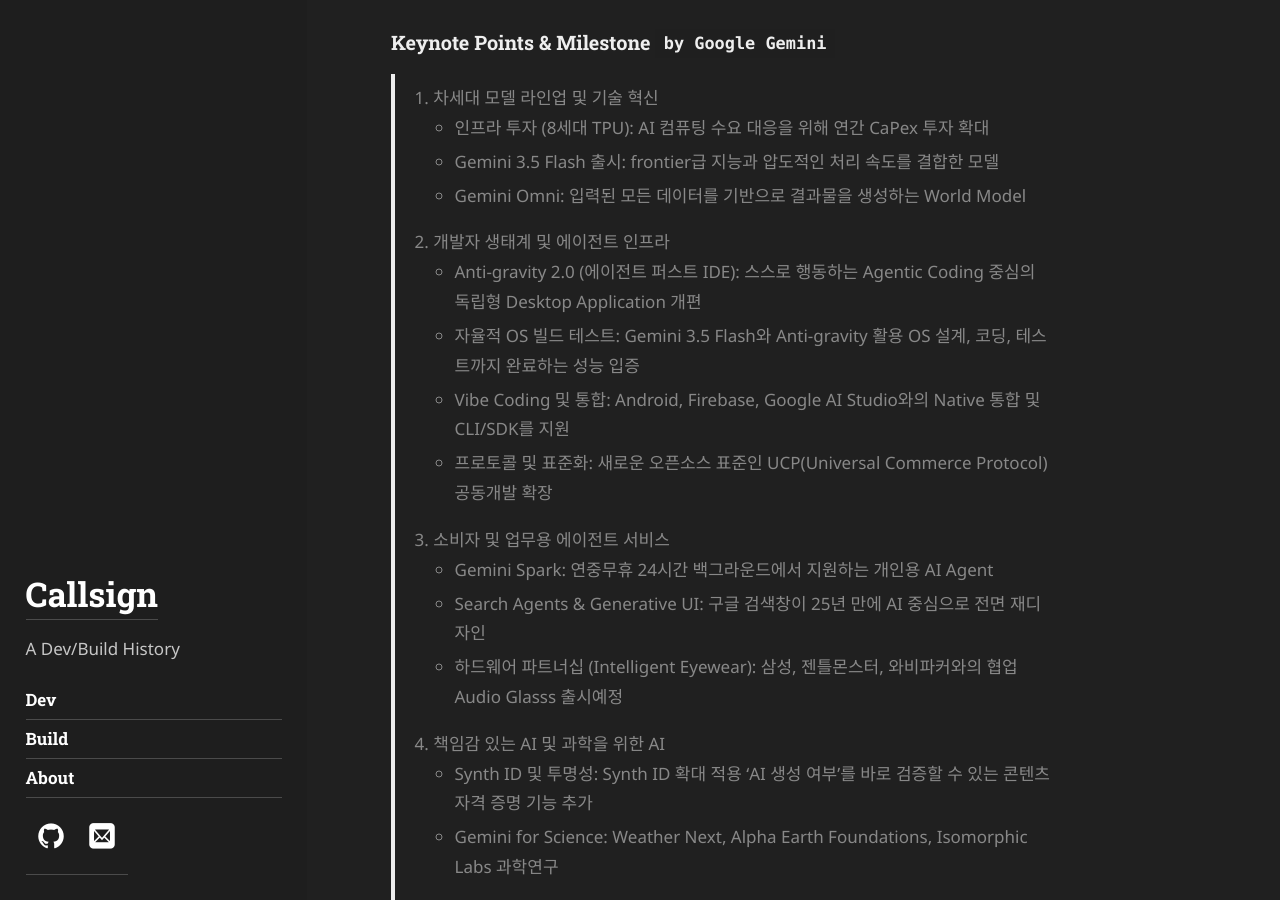
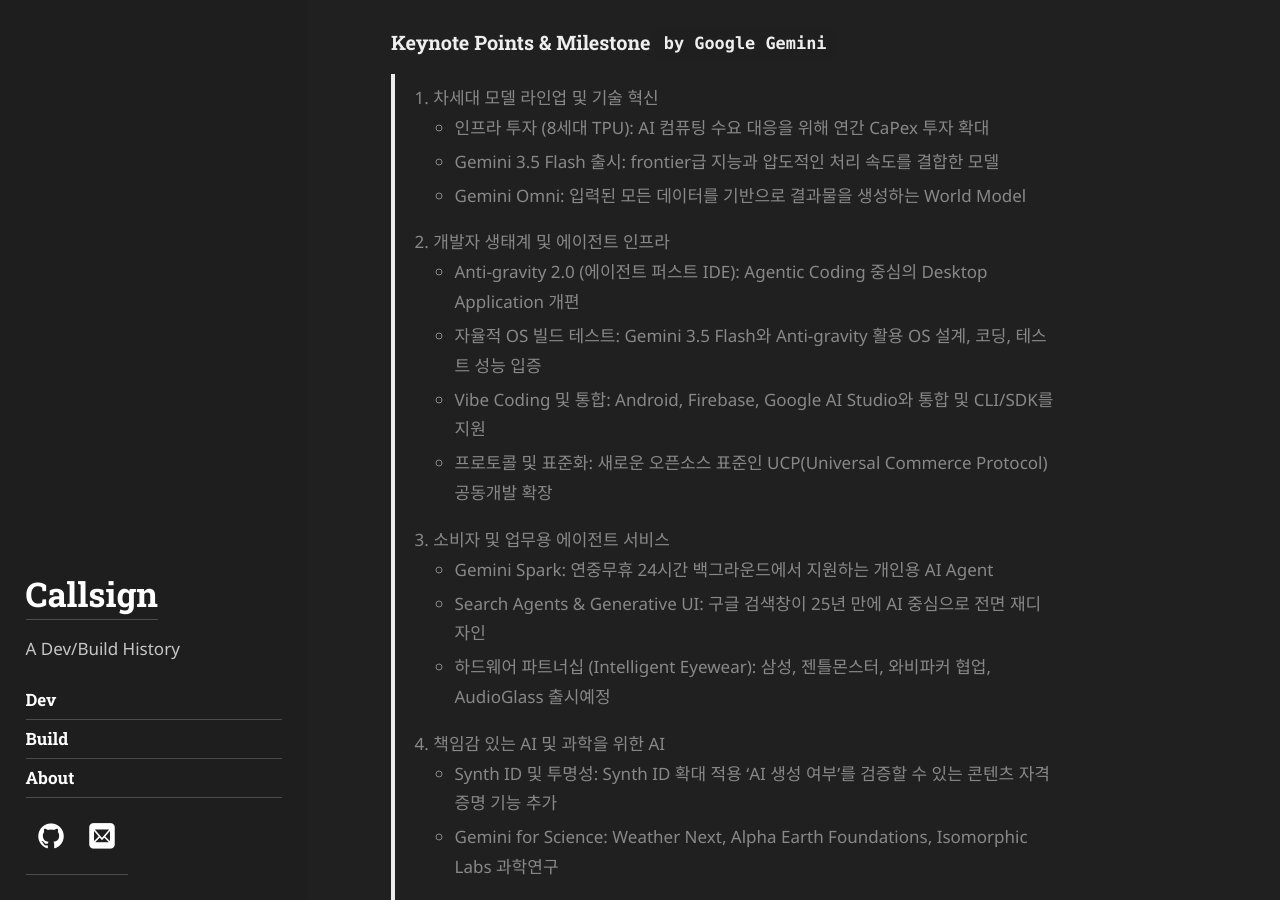
Before and after one commit to callsign88/callsign88.github.io, a Jekyll site: the page built from _posts/2026-05-26-Post-AIPro.md, in a window 1280 px wide and 900 px high, scrolled down 967 px. Built offline with Jekyll 4.4.1, drawn with Linux system fonts in a browser that asks for light colours; some web fonts are replaced.

Commit message:
Update Google I/O post: refine wording and formatting in descriptions

```diff
--- a/_posts/2026-05-26-Post-AIPro.md
+++ b/_posts/2026-05-26-Post-AIPro.md
@@ -32,16 +32,16 @@
 > - Gemini 3.5 Flash 출시: frontier급 지능과 압도적인 처리 속도를 결합한 모델
 > - Gemini Omni: 입력된 모든 데이터를 기반으로 결과물을 생성하는 World Model
 > 2. 개발자 생태계 및 에이전트 인프라<br>
-> - Anti-gravity 2.0 (에이전트 퍼스트 IDE): 스스로 행동하는 Agentic Coding 중심의 독립형 Desktop Application 개편
-> - 자율적 OS 빌드 테스트: Gemini 3.5 Flash와 Anti-gravity 활용 OS 설계, 코딩, 테스트까지 완료하는 성능 입증
-> - Vibe Coding 및 통합: Android, Firebase, Google AI Studio와의 Native 통합 및 CLI/SDK를 지원
+> - Anti-gravity 2.0 (에이전트 퍼스트 IDE): Agentic Coding 중심의 Desktop Application 개편
+> - 자율적 OS 빌드 테스트: Gemini 3.5 Flash와 Anti-gravity 활용 OS 설계, 코딩, 테스트 성능 입증
+> - Vibe Coding 및 통합: Android, Firebase, Google AI Studio와 통합 및 CLI/SDK를 지원
 > - 프로토콜 및 표준화: 새로운 오픈소스 표준인 UCP(Universal Commerce Protocol) 공동개발 확장
 > 3. 소비자 및 업무용 에이전트 서비스<br>
 > - Gemini Spark: 연중무휴 24시간 백그라운드에서 지원하는 개인용 AI Agent
 > - Search Agents & Generative UI: 구글 검색창이 25년 만에 AI 중심으로 전면 재디자인
-> - 하드웨어 파트너십 (Intelligent Eyewear): 삼성, 젠틀몬스터, 와비파커와의 협업 Audio Glasss 출시예정
+> - 하드웨어 파트너십 (Intelligent Eyewear): 삼성, 젠틀몬스터, 와비파커 협업, AudioGlass 출시예정
 > 4. 책임감 있는 AI 및 과학을 위한 AI<br>
-> - Synth ID 및 투명성: Synth ID 확대 적용 'AI 생성 여부'를 바로 검증할 수 있는 콘텐츠 자격 증명 기능 추가
+> - Synth ID 및 투명성: Synth ID 확대 적용 'AI 생성 여부'를 검증할 수 있는 콘텐츠 자격증명 기능 추가
 > - Gemini for Science: Weather Next, Alpha Earth Foundations, Isomorphic Labs 과학연구
 
 
```
